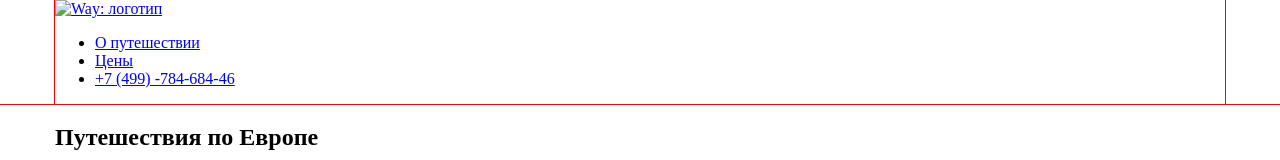
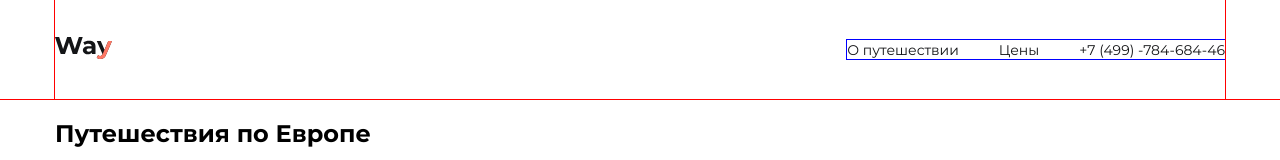
Before and after one commit to Dark7lord2012/Gaisin_way, a website: page source/index.html in a window 1280 px wide. Shown: the top 160 px of the page. Drawn offline with nearby package versions, Linux system fonts and the light colour scheme; files that its build step writes are made by us from their sources.

Commit message:
Добавил шрифты

```diff
--- a/source/index.html
+++ b/source/index.html
@@ -10,7 +10,7 @@
   <header class="body__header header">
     <div class="header__wrapper wrapper">
       <a href="header__logo">
-        <img class="header__logo-img" src="#" alt="Way: логотип">
+        <img class="header__logo-img" width="58" height="22" src="img/logo.svg" alt="Way: логотип">
       </a>
       <nav class="header__nav">
         <ul class="site-list">
@@ -21,7 +21,7 @@
             <a href="#" class="site-list__link">Цены</a>
           </li>
           <li class="site-list__item">
-            <a class="site-list__item__link site-list__item__link--phone" href="tel:+749978468446">
+            <a class="site-list__link site-list__link--phone" href="tel:+749978468446">
               +7 (499) -784-684-46
             </a>
           </li>
--- a/source/sass/blocks/body.scss
+++ b/source/sass/blocks/body.scss
@@ -3,6 +3,7 @@
   flex-direction: column;
   margin: 0;
   min-height: 100vh;
+  font-family: "Montserrat", "Arial", sans-serif;
 }
 
 .body__main {
--- a/source/sass/blocks/header.scss
+++ b/source/sass/blocks/header.scss
@@ -1,11 +1,18 @@
 .header {
+  box-sizing: border-box;
   outline: 1px solid red;
 }
 
 .header__wrapper {
-  max-width: 1170px;
   display: grid;
-  margin-right: auto;
-  margin-left: auto;
+  min-height: 99px;
+  grid-template-columns: 60px 1fr;
+  align-items: center;
   outline: 1px solid red;
 }
+
+.header__nav {
+  display: flex;
+  margin-left: 20px;
+  justify-content: flex-end;
+}
--- /dev/null
+++ b/source/sass/blocks/site-list.scss
@@ -0,0 +1,19 @@
+.site-list {
+  outline: 1px solid #0000ff;
+  display: flex;
+  justify-content: flex-end;
+  padding: 0;
+  margin: 0;
+  list-style: none;
+}
+
+.site-list__item + .site-list__item {
+  margin-left: 40px;
+}
+
+.site-list__link {
+  font-size: 14px;
+  line-height: auto;
+  color: $dark;
+  text-decoration: none;
+}
--- /dev/null
+++ b/source/sass/fonts.scss
@@ -0,0 +1,43 @@
+@font-face {
+  font-family: "Montserrat";
+  font-weight: 400;
+  font-style: normal;
+  font-display: swap;
+  src:
+    local("Montserrat"),
+    url("../fonts/Montserrat-Regular.woff2") format("woff2"),
+    url("../fonts/Montserrat-Regular.woff") format("woff");
+}
+
+@font-face {
+  font-family: "Montserrat";
+  font-weight: 500;
+  font-style: normal;
+  font-display: swap;
+  src:
+    local("Montserrat Medium"),
+    url("../fonts/Montserrat-Medium.woff2") format("woff2"),
+    url("../fonts/Montserrat-Medium.woff") format("woff");
+}
+
+@font-face {
+  font-family: "Montserrat";
+  font-weight: 600;
+  font-style: normal;
+  font-display: swap;
+  src:
+    local("Montserrat SemiBold"),
+    url("../fonts/Montserrat-SemiBold.woff2") format("woff2"),
+    url("../fonts/Montserrat-SemiBold.woff") format("woff");
+}
+
+@font-face {
+  font-family: "Montserrat";
+  font-weight: 700;
+  font-style: normal;
+  font-display: swap;
+  src:
+    local("Montserrat Bold"),
+    url("../fonts/Montserrat-Bold.woff2") format("woff2"),
+    url("../fonts/Montserrat-Bold.woff") format("woff");
+}
--- a/source/sass/style.scss
+++ b/source/sass/style.scss
@@ -1,6 +1,8 @@
+@import "fonts.scss";
 @import "blocks/variables.scss";
 @import "blocks/visually-hidden.scss";
 @import "blocks/wrapper.scss";
 @import "blocks/body.scss";
 @import "blocks/header.scss";
+@import "blocks/site-list.scss";
 @import "blocks/footer.scss";
```
Also changed, not shown: source/fonts/Montserrat-Bold.woff (added), source/fonts/Montserrat-Bold.woff2 (added), source/fonts/Montserrat-Medium.woff (added), source/fonts/Montserrat-Medium.woff2 (added), source/fonts/Montserrat-Regular.woff (added), source/fonts/Montserrat-Regular.woff2 (added), source/fonts/Montserrat-SemiBold.woff (added), source/fonts/Montserrat-SemiBold.woff2 (added), source/img/logo.svg (added).
